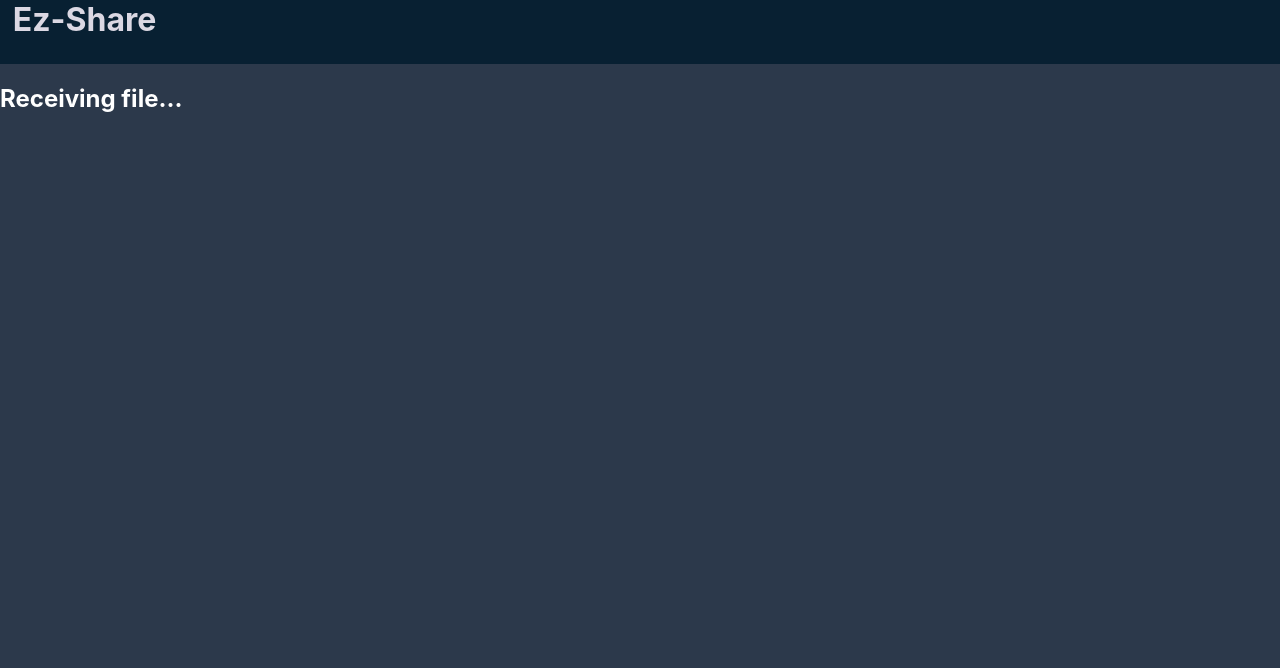
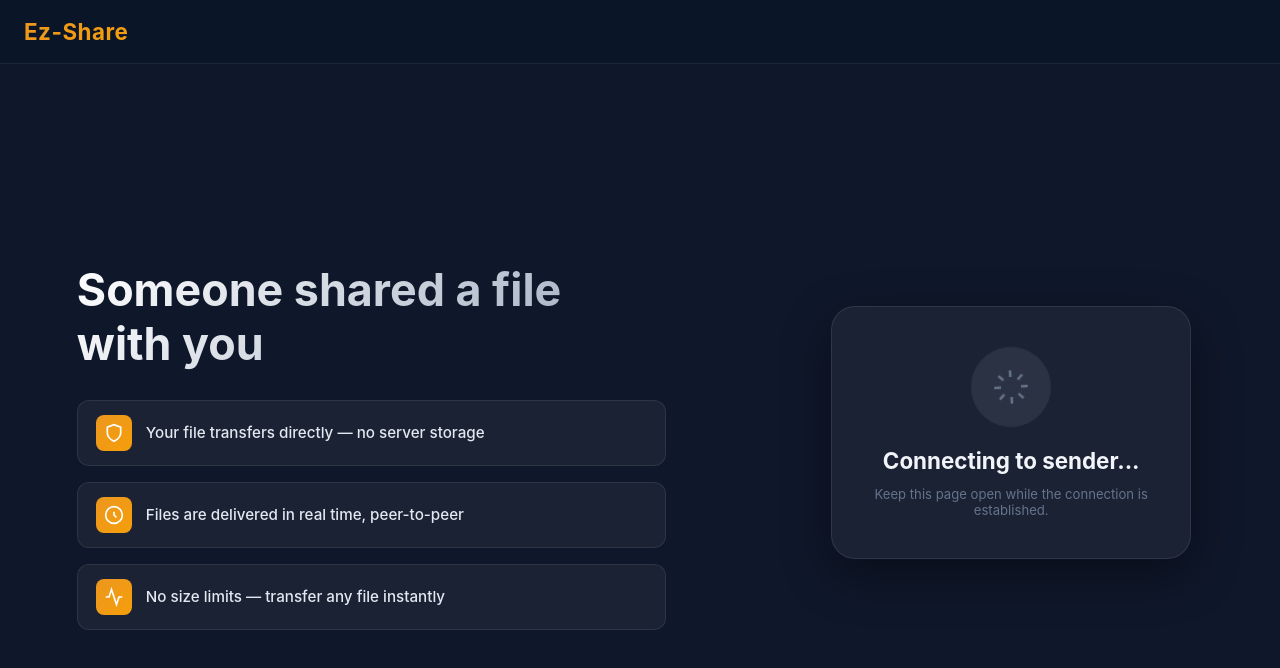
Before and after one commit to akshit-patel23/ezshare, a React (Create React App) app in the folder frontend/: page /receiver in a window 1280 px wide. Shown: the top 668 px of the page. Built offline with nearby package versions, Linux system fonts and the light colour scheme; no server answers; the HTML template or start-up script is replaced by a standard one.

Commit message:
improved frontend using ai tools

```diff
--- a/frontend/src/App.css
+++ b/frontend/src/App.css
@@ -1,87 +1,71 @@
 .App {
-
-  background-color:#2C394B;
+  background-color: #0f172a;
   color: white;
   margin: 0;
   padding: 0;
-  height: 100vh;
+  min-height: 100vh;
   width: 100vw;
-  overflow-y: hidden;
   overflow-x: hidden;
 }
 
-.App-logo {
-  height: 40vmin;
-  pointer-events: none;
+@keyframes App-logo-spin {
+  from { transform: rotate(0deg); }
+  to   { transform: rotate(360deg); }
 }
 
-@media (prefers-reduced-motion: no-preference) {
-  .App-logo {
-    animation: App-logo-spin infinite 20s linear;
-  }
-}
-
-.App-header {
-  background-color: #282c34;
-  min-height: 100vh;
-  display: flex;
-  flex-direction: column;
-
-  justify-content: center;
-  font-size: calc(10px + 2vmin);
-  color: white;
-}
-
-.App-link {
-  color: #61dafb;
-}
-
-@keyframes App-logo-spin {
-  from {
-    transform: rotate(0deg);
-  }
-  to {
-    transform: rotate(360deg);
-  }
-}
-.flexbox{
-  height:92vh;
+/* ── Layout ── */
+.flexbox {
+  min-height: 92vh;
   width: 100vw;
   display: flex;
   flex-direction: row-reverse;
+  align-items: center;
+}
 
-}
-.child1{
-width: 40vw;
-height: 92vh;
+.child1 {
+  width: 42vw;
+  min-height: 92vh;
   display: flex;
   flex-direction: column;
   justify-content: center;
   align-items: center;
+  gap: 20px;
+  padding: 24px;
+  box-sizing: border-box;
 }
-.child2{
-width: 60vw;
-height: 92vh;
-padding: 2%;
+
+.child2 {
+  width: 58vw;
+  min-height: 92vh;
+  padding: 5% 6%;
+  display: flex;
+  flex-direction: column;
+  justify-content: center;
+  box-sizing: border-box;
 }
-.child2 h1{
-  font-size: xxx-large;
+
+.child2 h1 {
+  font-size: clamp(1.8rem, 3.5vw, 3rem);
+  font-weight: 700;
+  line-height: 1.2;
+  margin-bottom: 28px;
+  background: linear-gradient(135deg, #ffffff 0%, #94a3b8 100%);
+  -webkit-background-clip: text;
+  -webkit-text-fill-color: transparent;
+  background-clip: text;
 }
-.bgimg{
-max-width: 100%;
-max-height: 100%;
-}
-.dragarea{
-  background-color: rgba(240, 248, 255, 0.087);
-  box-shadow: 5px 7px 10px black;
+
+/* ── Drag area ── */
+.dragarea {
+  background-color: rgba(240, 248, 255, 0.07);
+  box-shadow: 0 8px 32px rgba(0,0,0,0.4), inset 0 1px 0 rgba(255,255,255,0.08);
   width: 25vw;
-  height:50vh;
+  height: 50vh;
   padding: 5%;
   border-radius: 40px;
+}
 
-
-}
-.draginput{
+.draginput {
   background-color: rgba(240, 248, 255, 0.053);
   height: 100%;
   border: 2px rgba(255, 255, 255, 0.863) dashed;
@@ -93,22 +77,57 @@
   cursor: pointer;
 }
 
-.draginput img{
+.draginput img {
   align-self: center;
+}
 
+/* ── Features ── */
+.features {
+  display: flex;
+  flex-direction: column;
+  gap: 16px;
 }
-.features{
+
+.feat {
   display: flex;
-  flex-direction:row;
+  align-items: center;
+  gap: 14px;
+  background: rgba(255,255,255,0.05);
+  border: 1px solid rgba(255,255,255,0.08);
+  border-radius: 12px;
+  padding: 14px 18px;
+  font-size: 0.95rem;
+  transition: background 0.2s;
+}
 
+.feat:hover {
+  background: rgba(255,255,255,0.09);
 }
-.feat{
-  display: grid;
-  grid-template-columns: auto 1fr;
-  column-gap:5px;
-  font-size: larger;
-  padding: 2%;
+
+.feat .icon {
+  width: 36px;
+  height: 36px;
+  background: linear-gradient(135deg, #EC971F, #f59e0b);
+  border-radius: 8px;
+  display: flex;
+  align-items: center;
+  justify-content: center;
+  flex-shrink: 0;
+  color: white;
 }
+
+.feat .icon img {
+  width: 20px;
+  height: 20px;
+  filter: brightness(0) invert(1);
+}
+
+.feat .text {
+  font-weight: 500;
+  color: #e2e8f0;
+}
+
+/* ── QR ── */
 .qr {
   height: 100%;
   display: flex;
@@ -116,40 +135,225 @@
   justify-content: center;
   align-items: center;
   text-align: center;
+  gap: 12px;
+}
 
+.qr p {
+  font-size: 0.82rem;
+  color: #94a3b8;
+  margin: 0;
 }
-#qrcode{
+
+#qrcode {
   width: 100%;
   height: 100%;
-}
-.linkinput{
-  margin: 3%;
-}
-.linkinput input{
-  background-color :#ffffff00;
-  border: none;
-  border-bottom:1.5px solid #EC971F;
-  color: white;
-  width: 22vw;
-  font-size: larger;
-
-  margin: 2px;
-}
-.linkinput button{
-  color: white;
-  background-color:#EC971F;
-font-size: x-large;
-border: none;
-border-radius: 4px;
-/* height: 40px; */
-max-width: 100%;padding: 4px;
-border-radius: 4px;
-margin: 2px;
-padding: 4px;
+  border-radius: 12px;
 }
 
-.linkinput button:active{
+/* ── Link input ── */
+.linkinput {
+  display: flex;
+  align-items: center;
+  gap: 8px;
+  background: rgba(255,255,255,0.05);
+  border: 1px solid rgba(236,151,31,0.4);
+  border-radius: 10px;
+  padding: 10px 14px;
+  width: 100%;
+  box-sizing: border-box;
+  max-width: 340px;
+}
+
+.linkinput input {
+  background: transparent;
+  border: none;
+  color: #e2e8f0;
+  flex: 1;
+  font-size: 0.85rem;
+  min-width: 0;
+  outline: none;
+}
+
+.linkinput button {
+  color: white;
+  background: linear-gradient(135deg, #EC971F, #f59e0b);
+  font-size: 1rem;
+  border: none;
+  border-radius: 6px;
+  padding: 6px 10px;
+  cursor: pointer;
+  flex-shrink: 0;
+  transition: opacity 0.2s;
+}
+
+.linkinput button:active {
+  opacity: 0.75;
+}
+
+/* ── Progress ── */
+.progress-wrap {
+  width: 100%;
+  max-width: 340px;
+}
+
+.progress-label {
+  display: flex;
+  justify-content: space-between;
+  font-size: 0.8rem;
+  color: #94a3b8;
+  margin-bottom: 6px;
+}
+
+.progress-bar-bg {
+  background: rgba(255,255,255,0.1);
+  border-radius: 99px;
+  height: 6px;
+  overflow: hidden;
+}
+
+.progress-bar-fill {
+  height: 100%;
+  background: linear-gradient(90deg, #EC971F, #f59e0b);
+  border-radius: 99px;
+  transition: width 0.3s ease;
+}
+
+.file-info {
+  font-size: 0.82rem;
+  color: #64748b;
+  text-align: center;
+}
+
+/* ── Receiver card ── */
+.receiver-card {
+  background: rgba(255,255,255,0.05);
+  border: 1px solid rgba(255,255,255,0.09);
+  border-radius: 24px;
+  padding: 40px 32px;
+  width: 100%;
+  max-width: 360px;
+  display: flex;
+  flex-direction: column;
+  align-items: center;
+  gap: 12px;
+  box-shadow: 0 16px 48px rgba(0,0,0,0.4);
+  text-align: center;
+  box-sizing: border-box;
+}
+
+.receiver-icon {
+  width: 80px;
+  height: 80px;
+  border-radius: 50%;
+  display: flex;
+  align-items: center;
+  justify-content: center;
+  margin-bottom: 8px;
+}
+
+.receiver-icon--waiting {
+  background: rgba(255,255,255,0.07);
+  color: #64748b;
+  animation: spin 2s linear infinite;
+}
+
+.receiver-icon--receiving {
+  background: rgba(236,151,31,0.15);
   color: #EC971F;
-  background-color: white;
+  animation: pulse 1.4s ease-in-out infinite;
+}
 
+.receiver-icon--done {
+  background: rgba(34,197,94,0.15);
+  color: #22c55e;
 }
+
+@keyframes spin {
+  from { transform: rotate(0deg); }
+  to   { transform: rotate(360deg); }
+}
+
+@keyframes pulse {
+  0%, 100% { transform: scale(1);    opacity: 1; }
+  50%       { transform: scale(1.08); opacity: 0.8; }
+}
+
+.receiver-title {
+  font-size: 1.4rem;
+  font-weight: 700;
+  margin: 0;
+  color: #f1f5f9;
+}
+
+.receiver-filename {
+  font-size: 0.95rem;
+  font-weight: 600;
+  color: #EC971F;
+  margin: 0;
+  word-break: break-all;
+}
+
+.receiver-sub {
+  font-size: 0.82rem;
+  color: #64748b;
+  margin: 0;
+}
+
+.receiver-pct {
+  font-size: 0.82rem;
+  color: #94a3b8;
+  margin: 4px 0 0;
+  align-self: flex-end;
+}
+
+.receiver-btn {
+  display: flex;
+  align-items: center;
+  gap: 8px;
+  margin-top: 12px;
+  background: linear-gradient(135deg, #EC971F, #f59e0b);
+  color: #0f172a;
+  font-weight: 700;
+  font-size: 0.95rem;
+  border: none;
+  border-radius: 10px;
+  padding: 14px 28px;
+  cursor: pointer;
+  transition: opacity 0.2s, transform 0.1s;
+  white-space: nowrap;
+}
+
+.receiver-btn:hover  { opacity: 0.9; }
+.receiver-btn:active { transform: scale(0.97); }
+
+/* ── Responsive ── */
+@media (max-width: 768px) {
+  .flexbox {
+    flex-direction: column-reverse;
+    align-items: center;
+  }
+
+  .child1 {
+    width: 100vw;
+    min-height: unset;
+    padding: 20px 16px 32px;
+  }
+
+  .child2 {
+    width: 100vw;
+    min-height: unset;
+    padding: 40px 24px 16px;
+  }
+
+  .dragarea {
+    width: 80vw;
+    height: 44vw;
+    min-height: 220px;
+  }
+
+  .linkinput,
+  .progress-wrap,
+  .receiver-card {
+    max-width: 80vw;
+  }
+}
--- a/frontend/src/components/Navbar.css
+++ b/frontend/src/components/Navbar.css
@@ -1,14 +1,20 @@
-.nav{
-   /* background-color: #3e4a61; */
-   /* background-color:#2a2438; */
-   background-color: #082032;
-   height:8vh;
+.nav {
+  background-color: #0a1628;
+  border-bottom: 1px solid rgba(255,255,255,0.07);
+  height: 8vh;
+  display: flex;
+  align-items: center;
+  padding: 0 24px;
+  box-sizing: border-box;
 }
-.logo{
-   text-align: left;
+
+.logo h1 {
+  margin: 0;
+  font-size: 1.4rem;
+  font-weight: 700;
+  letter-spacing: 0.5px;
+  background: linear-gradient(135deg, #EC971F, #f59e0b);
+  -webkit-background-clip: text;
+  -webkit-text-fill-color: transparent;
+  background-clip: text;
 }
-.logo h1{
-   margin:0;
-   color: #dbd8e3;
-   margin-inline-start: 1%;
-}
--- a/frontend/src/components/Receiver.js
+++ b/frontend/src/components/Receiver.js
@@ -1,16 +1,18 @@
 import React, { useEffect, useState } from 'react';
 import io from 'socket.io-client';
+import '../App.css';
 
 function Receiver() {
   const [fileInfo, setFileInfo] = useState({});
   const [downloadUrl, setDownloadUrl] = useState('');
+  const [receivedSize, setReceivedSize] = useState(0);
 
   const params = new URLSearchParams(window.location.search);
   const offer = decodeURIComponent(params.get('id'));
 
   useEffect(() => {
     const socket = io('https://ezshare.onrender.com', {
-      transports: ['websocket'] // ✅ important
+      transports: ['websocket']
     });
 
     const remoteConnection = new RTCPeerConnection();
@@ -19,6 +21,7 @@
       const receiveChannel = event.channel;
       const chunks = [];
       let metadata = null;
+      let received = 0;
 
       receiveChannel.onmessage = (event) => {
         if (typeof event.data === 'string') {
@@ -30,6 +33,8 @@
           setDownloadUrl(url);
         } else {
           chunks.push(event.data);
+          received += event.data.byteLength;
+          setReceivedSize(received);
         }
       };
     };
@@ -40,7 +45,6 @@
       }
     };
 
-    // ✅ WebRTC flow
     remoteConnection.setRemoteDescription(new RTCSessionDescription({
       type: 'offer',
       sdp: offer
@@ -55,10 +59,7 @@
       remoteConnection.addIceCandidate(new RTCIceCandidate(data.candidate));
     });
 
-    return () => {
-      socket.disconnect();
-    };
-
+    return () => { socket.disconnect(); };
   }, [offer]);
 
   const handleDownload = () => {
@@ -68,14 +69,103 @@
     a.click();
   };
 
+  const fmtSize = (b) => b >= 1e6 ? `${(b / 1e6).toFixed(1)} MB` : b >= 1e3 ? `${(b / 1e3).toFixed(1)} KB` : `${b} B`;
+  const progressPct = fileInfo.fileSize > 0 ? Math.min(100, Math.round((receivedSize / fileInfo.fileSize) * 100)) : 0;
+  const isReceiving = fileInfo.fileName && !downloadUrl;
+  const isDone = !!downloadUrl;
+
   return (
-    <div>
-      <h2>Receiving file...</h2>
-      {downloadUrl && (
-        <button onClick={handleDownload}>
-          Download {fileInfo.fileName}
-        </button>
-      )}
+    <div className="flexbox">
+
+      {/* Right — card */}
+      <div className="child1">
+        <div className="receiver-card">
+
+          {!fileInfo.fileName && !downloadUrl && (
+            <>
+              <div className="receiver-icon receiver-icon--waiting">
+                <svg width="40" height="40" viewBox="0 0 24 24" fill="none" stroke="currentColor" strokeWidth="1.5">
+                  <path d="M12 2v4M12 18v4M4.93 4.93l2.83 2.83M16.24 16.24l2.83 2.83M2 12h4M18 12h4M4.93 19.07l2.83-2.83M16.24 7.76l2.83-2.83"/>
+                </svg>
+              </div>
+              <h2 className="receiver-title">Connecting to sender...</h2>
+              <p className="receiver-sub">Keep this page open while the connection is established.</p>
+            </>
+          )}
+
+          {isReceiving && (
+            <>
+              <div className="receiver-icon receiver-icon--receiving">
+                <svg width="40" height="40" viewBox="0 0 24 24" fill="none" stroke="currentColor" strokeWidth="1.5">
+                  <path d="M12 3v13M7 11l5 5 5-5"/>
+                  <path d="M5 20h14"/>
+                </svg>
+              </div>
+              <h2 className="receiver-title">Receiving file</h2>
+              <p className="receiver-filename">{fileInfo.fileName}</p>
+              <p className="receiver-sub">{fmtSize(receivedSize)} of {fmtSize(fileInfo.fileSize)}</p>
+              <div className="progress-bar-bg" style={{width:'100%', marginTop:'12px'}}>
+                <div className="progress-bar-fill" style={{width:`${progressPct}%`}}></div>
+              </div>
+              <p className="receiver-pct">{progressPct}%</p>
+            </>
+          )}
+
+          {isDone && (
+            <>
+              <div className="receiver-icon receiver-icon--done">
+                <svg width="40" height="40" viewBox="0 0 24 24" fill="none" stroke="currentColor" strokeWidth="1.5">
+                  <path d="M20 6L9 17l-5-5"/>
+                </svg>
+              </div>
+              <h2 className="receiver-title">Ready to download</h2>
+              <p className="receiver-filename">{fileInfo.fileName}</p>
+              <p className="receiver-sub">{fmtSize(fileInfo.fileSize)}</p>
+              <button className="receiver-btn" onClick={handleDownload}>
+                <svg width="18" height="18" viewBox="0 0 24 24" fill="none" stroke="currentColor" strokeWidth="2">
+                  <path d="M12 3v13M7 11l5 5 5-5"/>
+                  <path d="M5 20h14"/>
+                </svg>
+                Download {fileInfo.fileName}
+              </button>
+            </>
+          )}
+
+        </div>
+      </div>
+
+      {/* Left — hero */}
+      <div className="child2">
+        <h1>Someone shared a file with you</h1>
+        <div className="features">
+          <div className="feat">
+            <div className="icon">
+              <svg width="20" height="20" viewBox="0 0 24 24" fill="none" stroke="currentColor" strokeWidth="2">
+                <path d="M12 22s8-4 8-10V5l-8-3-8 3v7c0 6 8 10 8 10z"/>
+              </svg>
+            </div>
+            <div className="text">Your file transfers directly — no server storage</div>
+          </div>
+          <div className="feat">
+            <div className="icon">
+              <svg width="20" height="20" viewBox="0 0 24 24" fill="none" stroke="currentColor" strokeWidth="2">
+                <circle cx="12" cy="12" r="10"/>
+                <path d="M12 8v4l3 3"/>
+              </svg>
+            </div>
+            <div className="text">Files are delivered in real time, peer-to-peer</div>
+          </div>
+          <div className="feat">
+            <div className="icon">
+              <svg width="20" height="20" viewBox="0 0 24 24" fill="none" stroke="currentColor" strokeWidth="2">
+                <polyline points="22 12 18 12 15 21 9 3 6 12 2 12"/>
+              </svg>
+            </div>
+            <div className="text">No size limits — transfer any file instantly</div>
+          </div>
+        </div>
+      </div>
+
     </div>
   );
 }
```
Also changed, not shown: frontend/src/components/Sender.js (+41 -27 lines). Lines whose indentation alone changed are shown as unchanged.
